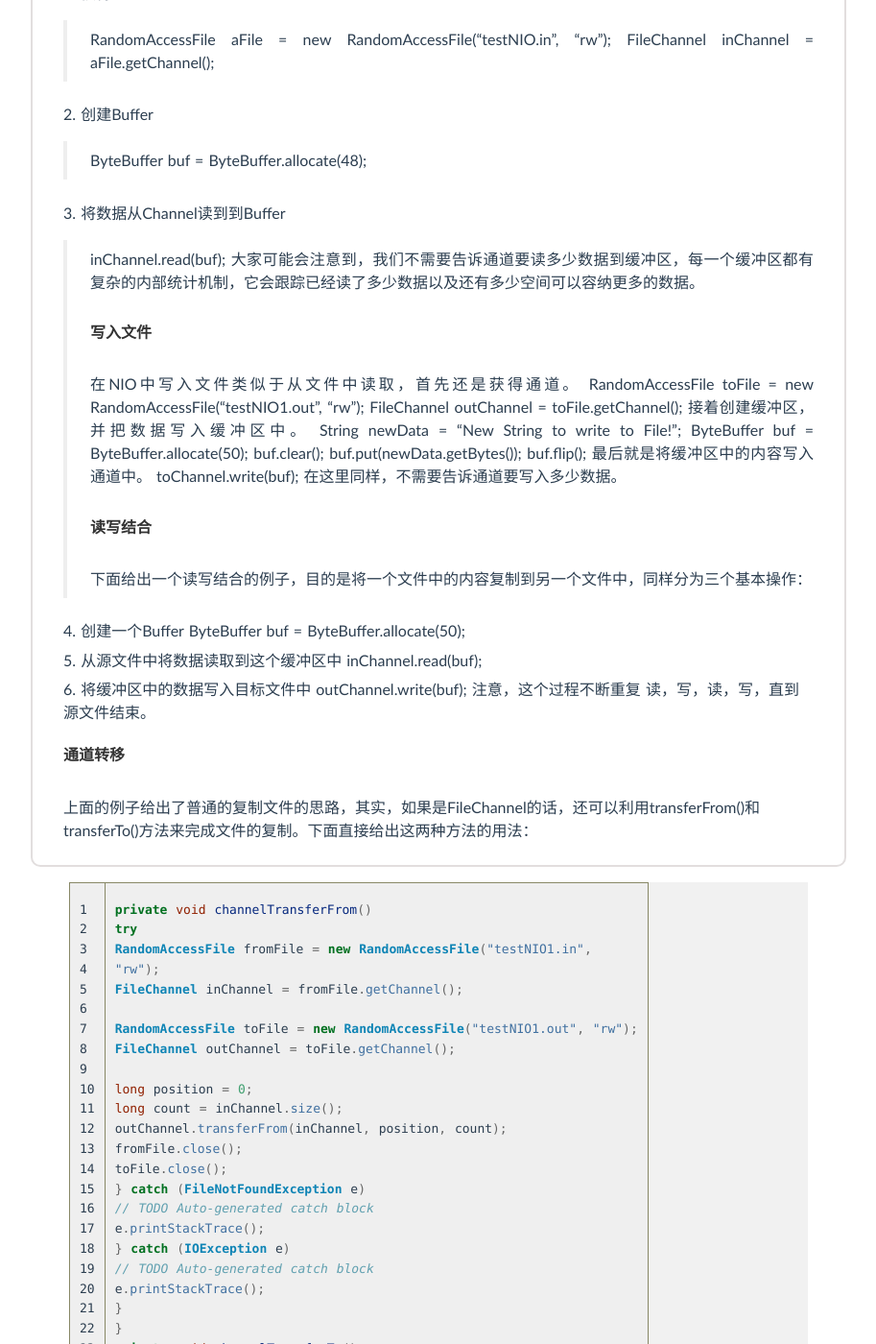
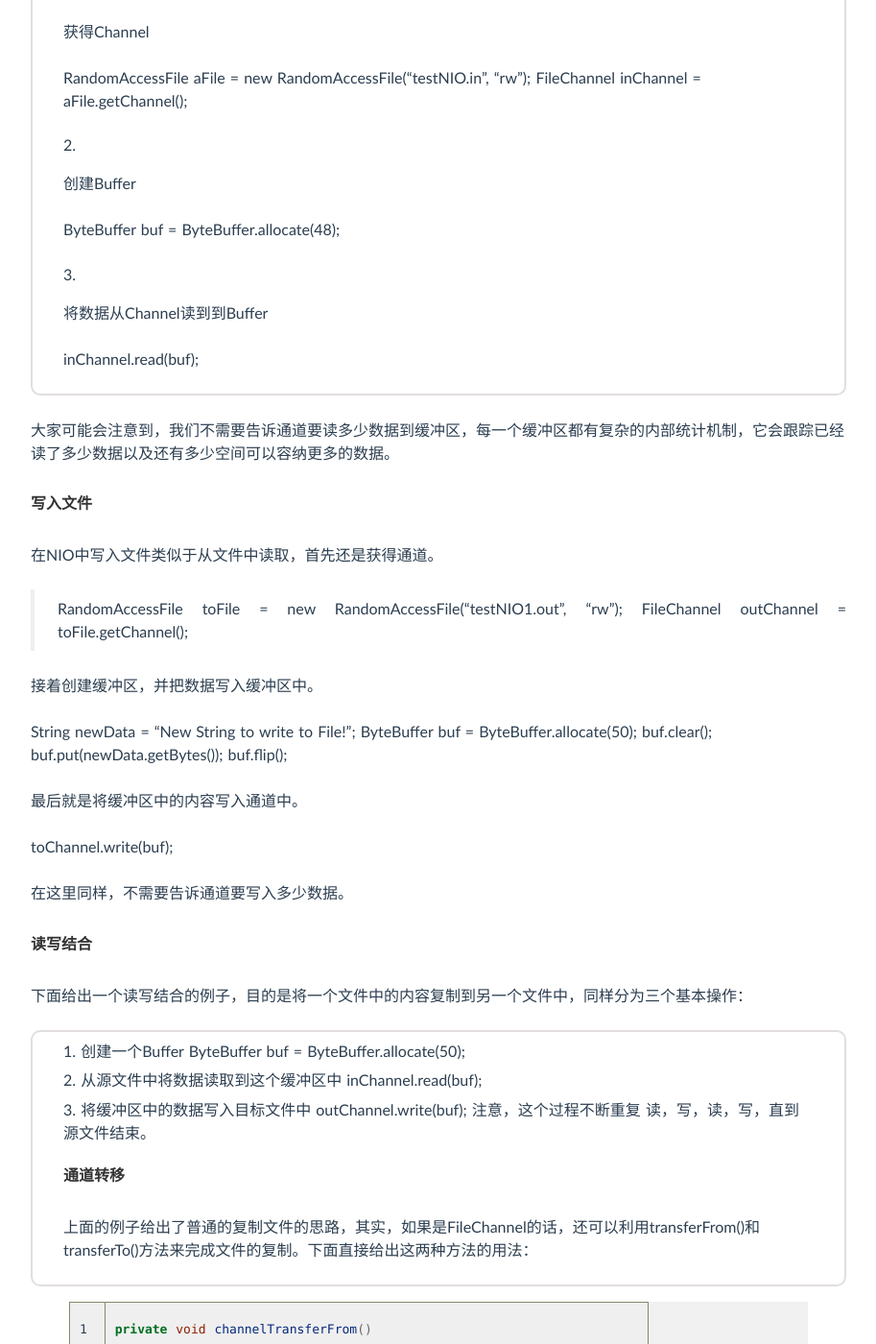
Before and after one commit to jesson20121020/jesson20121020.github.io, a Jekyll site: the page built from _posts/2015-06-27-JAVA NIO.md, in a window 1280 px wide and 1400 px high, scrolled down 2121 px. Shown: the whole window at 96% size, without its empty margins (183-1096 px from the left). Built offline with Jekyll 4.4.1, drawn with Linux system fonts in a browser that asks for light colours; Markdown is read by kramdown in place of the engine named in the settings; comment, search, counter and statistics services are not loaded.

```diff
--- a/_posts/2015-06-27-JAVA NIO.md
+++ b/_posts/2015-06-27-JAVA NIO.md
@@ -45,27 +45,41 @@ NIO的创建目的是为了让java程序员可以实现高速I/O而无需编写
    读写是I/O的基本过程。从一个通道中读取很简单：只需要创建一个缓冲然后让通道将数据读取到这个缓冲区中。写入也很简单：创建一个缓冲区，用数据填充它，然后让通道用这些数据来执行写入操作。
 #### 从文件中读取
 读取文件涉及三个步骤：
+
 1. 获得Channel
-> RandomAccessFile aFile = new RandomAccessFile("testNIO.in", "rw");
-> FileChannel inChannel = aFile.getChannel();
+
+	RandomAccessFile aFile = new RandomAccessFile("testNIO.in", "rw");
+	FileChannel inChannel = aFile.getChannel();
+
 2. 创建Buffer
-> ByteBuffer buf = ByteBuffer.allocate(48);
+
+	ByteBuffer buf = ByteBuffer.allocate(48);
+
 3. 将数据从Channel读到到Buffer
-> inChannel.read(buf);
-  大家可能会注意到，我们不需要告诉通道要读多少数据到缓冲区，每一个缓冲区都有复杂的内部统计机制，它会跟踪已经读了多少数据以及还有多少空间可以容纳更多的数据。
+
+	inChannel.read(buf);
+
+大家可能会注意到，我们不需要告诉通道要读多少数据到缓冲区，每一个缓冲区都有复杂的内部统计机制，它会跟踪已经读了多少数据以及还有多少空间可以容纳更多的数据。
 #### 写入文件
-   在NIO中写入文件类似于从文件中读取，首先还是获得通道。
+在NIO中写入文件类似于从文件中读取，首先还是获得通道。
+
 > RandomAccessFile toFile = new RandomAccessFile("testNIO1.out", "rw");
 > FileChannel outChannel = toFile.getChannel();
+
 接着创建缓冲区，并把数据写入缓冲区中。
+
 String newData = "New String to write to File!";
 ByteBuffer buf = ByteBuffer.allocate(50);
 buf.clear();
 buf.put(newData.getBytes());
 buf.flip();
+
 最后就是将缓冲区中的内容写入通道中。
+
 toChannel.write(buf);
-   在这里同样，不需要告诉通道要写入多少数据。
+
+在这里同样，不需要告诉通道要写入多少数据。
+
 #### 读写结合
    下面给出一个读写结合的例子，目的是将一个文件中的内容复制到另一个文件中，同样分为三个基本操作：
 1. 创建一个Buffer
```
